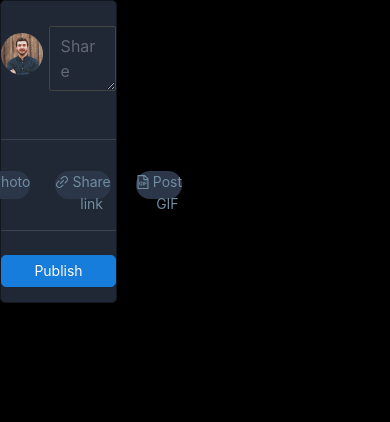
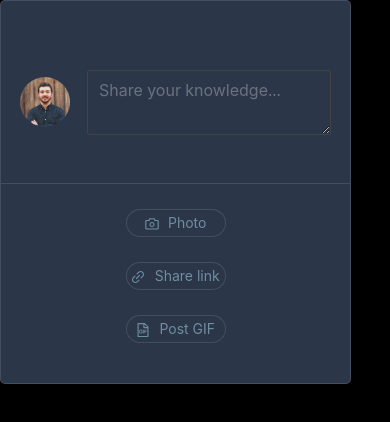
Before and after one commit to max-pok/Noicode, a React (Create React App) app in the folder client/: page / in a window 390 px wide. Shown: the top 422 px of the page. Built offline with nearby package versions, Linux system fonts and the light colour scheme.

Commit message:
responsiveness is done + states handling

```diff
--- a/client/package.json
+++ b/client/package.json
@@ -12,6 +12,7 @@
     "dotenv": "^8.2.0",
     "react": "^17.0.1",
     "react-dom": "^17.0.1",
+    "react-hook-form": "^7.0.4",
     "react-router-dom": "^5.2.0",
     "react-scripts": "4.0.3",
     "web-vitals": "^1.1.1"
--- a/client/src/components/post/post.css
+++ b/client/src/components/post/post.css
@@ -1,14 +1,22 @@
+:root {
+  --clr-border: 1px solid rgba(255, 255, 255, 0.12);
+  --clr-bg-primary: #283142;
+}
+
 .main-container {
-  width: 30%;
-  border: 1px solid #131820;
+  /*max width is now 40% but should be changed to 100% later when the main column is created for the page*/
+  max-width: 40%;
+  border: var(--clr-border);
   border-radius: 5px;
-  background-color: #202836;
+  background-color: var(--clr-bg-primary);
+  position: relative;
 }
 
 .post-holder {
   width: 100%;
   min-height: 10vh;
   display: flex;
+  padding-top: 20px;
   justify-content: center;
   align-items: center;
   flex-direction: row;
@@ -35,11 +43,12 @@
 .tabs-holder {
   display: flex;
   flex-direction: row;
-  min-height: 3em;
-  align-items: center;
+  min-height: 2em;
+  padding-top: 5px;
   justify-content: center;
   gap: 25px;
-  padding-left: 40px;
+  padding: 0 40px;
+  margin-bottom: 25px;
 }
 
 .post-bottom {
@@ -47,8 +56,94 @@
   width: 100%;
   height: 3em;
   justify-content: center;
-  margin-bottom: 5px;
+  margin-bottom: 15px;
+  display: none;
 }
 .publish-post-btn {
   width: 80%;
 }
+
+.divider-active {
+  margin-bottom: 15px;
+}
+.divider {
+  visibility: hidden;
+  position: absolute;
+  top: -9999px;
+  left: -9999px;
+  margin-top: 10px;
+}
+
+.cross {
+  position: absolute;
+  cursor: pointer;
+  transition: all 0.4s;
+  width: 2em;
+  height: 2em;
+}
+
+.close-link {
+  border: 1px solid rgba(255, 255, 255, 0.12);
+  border-radius: 50%;
+}
+.close-post {
+  border: 1px solid rgba(255, 255, 255, 0.12);
+  border-radius: 50%;
+  visibility: hidden;
+  right: 5px;
+  top: 5px;
+}
+
+.cross:hover {
+  background-color: #242c34;
+  border-radius: 50%;
+  transform: rotate(20deg);
+}
+
+.image-tab {
+  width: 50px;
+  height: 50px;
+  border-radius: 5px;
+  background-color: aqua;
+  display: none;
+}
+
+.link-tab {
+  padding: 20px;
+  margin: 0 auto;
+  display: none;
+}
+.link-tab .ant-input {
+  margin: 0 auto;
+  margin-left: 5px;
+  width: 100%;
+  border: 1px solid rgba(255, 255, 255, 0.12);
+}
+
+.visible {
+  visibility: visible;
+}
+.active {
+  visibility: visible;
+  display: block;
+}
+
+@media screen and (max-width: 1040px) {
+  .main-container {
+    max-width: 90%;
+  }
+}
+@media screen and (max-width: 480px) {
+  .tabs-holder {
+    flex-direction: column;
+    align-items: center;
+    padding-top: 10px;
+    gap: 10px;
+  }
+}
+
+@media screen and (max-width: 335px) {
+  .image-holder {
+    display: none;
+  }
+}
--- a/client/src/components/post/post.js
+++ b/client/src/components/post/post.js
@@ -1,38 +1,63 @@
 import { Form, Input, Divider, Button } from 'antd';
-import { CameraOutlined, LinkOutlined, FileGifOutlined } from '@ant-design/icons';
-
+import { CameraOutlined, LinkOutlined, FileGifOutlined, CloseOutlined } from '@ant-design/icons';
+import { useState } from 'react';
 import './post.css';
 import Tab from './posttabs/tab';
 import user from '../../assets/images/user.jpg';
 
 const { TextArea } = Input;
 const Post = () => {
+  const [active, setActive] = useState(false);
+  const [images, setImages] = useState();
+
+  const [linkState, setLinkState] = useState(false);
+  const [linkVal, setLinkVal] = useState('');
+
   const onChange = (e) => {
     console.log('Change:', e.target.value);
   };
+
+  const handleLinkChange = (e) => {
+    console.log(linkVal);
+    setLinkVal(e.target.value);
+  };
+
   return (
-    <div className='main-container'>
+    <Form className='main-container'>
+      <div className={active ? 'close-post cross visible' : ' close-post'}>
+        <CloseOutlined onClick={() => setActive(false)} />
+      </div>
       <div className='post-holder'>
         <div className='image-holder'>
           <img src={user} alt='user-img' />
         </div>
         <Form.Item className='input' name='post' rules={[{ required: true, message: 'Please add something before posting' }]}>
-          <TextArea maxLength={1000} onChange={onChange} size='large' placeholder='Share your knowledge...' />
+          <TextArea maxLength={1000} onChange={onChange} size='large' placeholder='Share your knowledge...' onClick={() => setActive(true)} />
         </Form.Item>
       </div>
-      <Divider />
+      <Divider className='divider-active' />
+
+      <div className={images ? 'image-tab active' : 'image-tab'}>
+        <img src={images} alt='user image' />
+      </div>
+
+      <div className={linkState ? 'link-tab active' : 'link-tab'}>
+        <Input className='input' size='large' placeholder='Enter the link URL' onChange={handleLinkChange} allowClear />
+        <CloseOutlined className='close-link cross' onClick={() => setLinkState(false)} />
+      </div>
+
       <div className='tabs-holder'>
-        <Tab icon={<CameraOutlined />} name={'Photo'} />
-        <Tab icon={<LinkOutlined />} name={'Share link'} />
-        <Tab icon={<FileGifOutlined />} name={'Post GIF'} />
+        <Tab className='tab-btn' type='file' setImages={setImages} icon={<CameraOutlined />} name='Photo' />
+        <Tab className='tab-btn' icon={<LinkOutlined />} name='Share link' setLinkState={setLinkState} />
+        <Tab className='tab-btn' type='file' icon={<FileGifOutlined />} name='Post GIF' />
       </div>
-      <Divider />
-      <div className='post-bottom'>
+      <Divider className={active ? 'active' : 'divider'} />
+      <div className={active ? 'post-bottom active' : 'post-bottom '}>
         <Button className='publish-post-btn' type='primary' block style={{ borderRadius: '5px' }}>
           {'Publish'}
         </Button>
       </div>
-    </div>
+    </Form>
   );
 };
 export default Post;
--- a/client/src/components/post/posttabs/tab.css
+++ b/client/src/components/post/posttabs/tab.css
@@ -2,20 +2,23 @@
   --clr-bg-primary: #2b3648;
   --clr-text: #708da2;
   --clr-hover: rgba(255, 255, 255);
+  --clr-border: 1px solid rgba(255, 255, 255, 0.12);
 }
 
 .tab {
   display: flex;
   flex-direction: row;
   justify-content: center;
-  align-self: center;
+  align-items: center;
   background-color: var(--clr-bg-primary);
+  border: var(--clr-border);
   border-radius: 20px;
   height: 2em;
   width: 100px;
-  gap: 3px;
+  gap: 0.1em;
   cursor: pointer;
   color: var(--clr-text);
+  margin-bottom: 15px;
 }
 
 .icon {
@@ -24,4 +27,10 @@
 
 .tab:hover .icon {
   color: var(--clr-hover);
+  border-color: var(--clr-border);
 }
+/* color changes to default. need to fix this */
+.ant-btn:hover {
+  color: var(--clr-hover);
+  border-color: var(-clr-border);
+}
--- a/client/src/components/post/posttabs/tab.js
+++ b/client/src/components/post/posttabs/tab.js
@@ -1,13 +1,34 @@
 import React from 'react';
 import './tab.css';
+import { Upload, message, Button } from 'antd';
+
 const Tab = (props) => {
-  // need to center the label. doesn't center for some reason.
-  return (
-    <div className='tab'>
-      <div className='icon'>{props.icon}</div>
-      {props.name}
-    </div>
-  );
+  if (props.type === 'file') {
+    const config = {
+      // route action to upload router
+      // action="/upload",
+      beforeUpload: (file) => {
+        console.log(file);
+        return file.type === 'image/png' ? props.setImages(file.response.url) : message.error(`${file.name} is not a png file`);
+      },
+    };
+    return (
+      <Upload {...config}>
+        <Button className='tab' icon={props.icon}>
+          {props.name}
+        </Button>
+      </Upload>
+    );
+  } else {
+    const linkClick = () => {
+      props.setLinkState(true);
+    };
+    return (
+      <Button className='tab' icon={props.icon} onClick={linkClick}>
+        {props.name}
+      </Button>
+    );
+  }
 };
 
 export default Tab;
```
Also changed, not shown: 1 other file (tests, documents, lock files or other folders).
